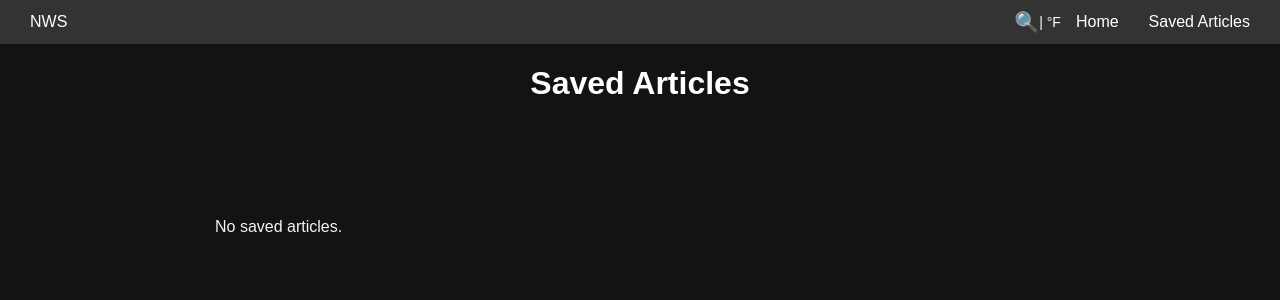
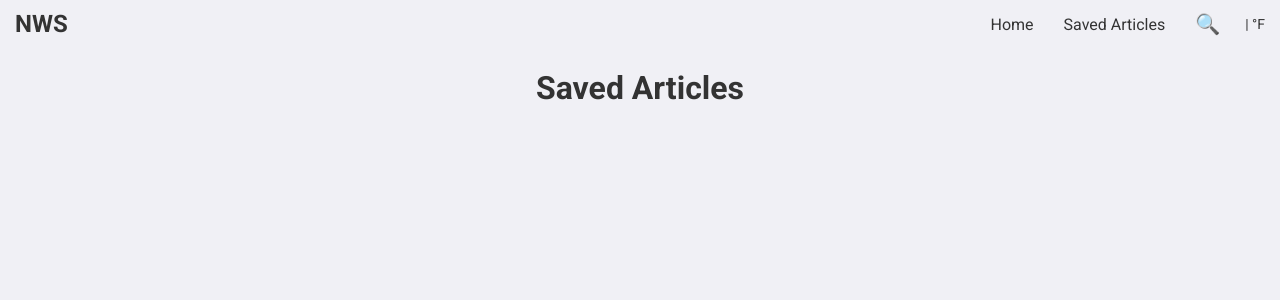
Before and after one commit to memit0/nws, a Flask app: page /saved_articles in a window 1280 px wide. Shown: the top 300 px of the page. Run offline with Flask 3, Linux system fonts and the light colour scheme; data that the repository does not hold is empty.

Commit message:
finished up frontend design and added a remove button for the saved articles in the saved_articles page

```diff
--- a/main.py
+++ b/main.py
@@ -42,11 +42,12 @@
         raise ValueError("No NEWS_API_KEY found. Please set the NEWS_API_KEY environment variable.")
 
     search_query = request.form.get('search_query')
-    news_url = 'https://newsapi.org/v2/everything' if search_query else 'https://newsapi.org/v2/top-headlines'
+    news_url = 'https://newsapi.org/v2/top-headlines' if not search_query else 'https://newsapi.org/v2/everything'
     news_params = {
-        'q': search_query,
-        'sources': ','.join(friendly_sources),  # Filter by friendly sources
-        'apiKey': api_key_news
+        'apiKey': api_key_news,
+        'sources': ','.join(friendly_sources) if not search_query else '',
+        'q': search_query if search_query else '',
+        'language': 'en'
     }
     news_response = requests.get(news_url, params=news_params)
     print(f"News API response status code: {news_response.status_code}")  # Debug statement
@@ -84,7 +85,6 @@
         print(f"Error fetching news articles: {news_response.text}")  # Debug statement
 
     print(f"Articles to display: {articles}")  # Debug statement
-
 
     # Fetch Weather Data
     api_key_weather = os.getenv('WEATHER_API_KEY')
@@ -143,6 +143,21 @@
 
     return render_template('saved_articles.html', articles=saved_articles, weather=weather_info)
 
+@app.route('/remove_article', methods=['POST'])
+def remove_article():
+    article_data = request.get_json()
+    saved_articles = session.get('saved_articles', [])
+
+    # Find the article to remove
+    for article in saved_articles:
+        if article['title'] == article_data['title'] and article['url'] == article_data['url']:
+            saved_articles.remove(article)
+            break
+
+    session['saved_articles'] = saved_articles
+    session.modified = True
+    return '', 204
+
 
 if __name__ == '__main__':
     app.run(debug=True)
--- a/static/scripts.js
+++ b/static/scripts.js
@@ -1,27 +1,86 @@
-document.addEventListener("DOMContentLoaded", () => {
-  const bookmarks = document.querySelectorAll(".bookmark");
+document.addEventListener("DOMContentLoaded", function () {
+  const searchContainer = document.querySelector(".search-container");
+  const searchBar = document.querySelector(".search-bar");
 
-  bookmarks.forEach((bookmark) => {
-    bookmark.addEventListener("click", () => {
-      const title = bookmark.getAttribute("data-title");
-      const summary = bookmark.getAttribute("data-summary");
-      const url = bookmark.getAttribute("data-url");
+  let timeout;
 
-      const article = { title, summary, url };
+  const showSearchBar = () => {
+    clearTimeout(timeout);
+    searchBar.classList.add("hover");
+  };
+
+  const hideSearchBar = () => {
+    timeout = setTimeout(() => {
+      if (!searchBar.matches(":hover") && !searchContainer.matches(":hover")) {
+        searchBar.classList.remove("hover");
+      }
+    }, 300); // Adjust the delay time as needed
+  };
+
+  searchContainer.addEventListener("mouseover", showSearchBar);
+  searchContainer.addEventListener("mouseout", hideSearchBar);
+  searchBar.addEventListener("mouseover", showSearchBar);
+  searchBar.addEventListener("mouseout", hideSearchBar);
+
+  // Add event listener for bookmark buttons
+  const bookmarkButtons = document.querySelectorAll(".bookmark");
+  bookmarkButtons.forEach((button) => {
+    button.addEventListener("click", function () {
+      const articleData = {
+        title: button.getAttribute("data-title"),
+        summary: button.getAttribute("data-summary"),
+        url: button.getAttribute("data-url"),
+      };
 
       fetch("/save_article", {
         method: "POST",
         headers: {
           "Content-Type": "application/json",
         },
-        body: JSON.stringify(article),
-      }).then((response) => {
-        if (response.ok) {
-          alert("Article saved!");
-        } else {
-          alert("Failed to save article.");
-        }
-      });
+        body: JSON.stringify(articleData),
+      })
+        .then((response) => {
+          if (response.status === 204) {
+            alert("Article saved successfully!");
+          } else {
+            alert("Failed to save article.");
+          }
+        })
+        .catch((error) => {
+          console.error("Error saving article:", error);
+          alert("An error occurred while saving the article.");
+        });
+    });
+  });
+
+  // Add event listener for remove-article buttons
+  const removeButtons = document.querySelectorAll(".remove-article");
+  removeButtons.forEach((button) => {
+    button.addEventListener("click", function () {
+      const articleData = {
+        title: button.getAttribute("data-title"),
+        url: button.getAttribute("data-url"),
+      };
+
+      fetch("/remove_article", {
+        method: "POST",
+        headers: {
+          "Content-Type": "application/json",
+        },
+        body: JSON.stringify(articleData),
+      })
+        .then((response) => {
+          if (response.status === 204) {
+            alert("Article removed successfully!");
+            button.parentElement.remove(); // Remove the article from the DOM
+          } else {
+            alert("Failed to remove article.");
+          }
+        })
+        .catch((error) => {
+          console.error("Error removing article:", error);
+          alert("An error occurred while removing the article.");
+        });
     });
   });
 });
--- a/static/style.css
+++ b/static/style.css
@@ -1,20 +1,20 @@
 body {
-  font-family: Arial, sans-serif;
+  font-family: "Roboto", Arial, sans-serif; /* Added Roboto font */
   margin: 0;
   padding: 0;
-  background-color: rgb(19, 19, 19);
-  color: rgba(255, 252, 249, 0.959);
+  background-color: #f0f0f5; /* Off-white bluish color */
+  color: #333333; /* Dark grey color */
 }
 
 h1,
 h2 {
-  color: #fff;
+  color: #333333; /* Dark grey color */
   text-align: center;
 }
 
 nav {
-  background-color: #333;
-  color: white;
+  background-color: #f0f0f5; /* Same as body background color */
+  color: #333333; /* Dark grey color */
   padding: 10px 15px;
   text-align: center;
   position: relative;
@@ -23,75 +23,61 @@
   align-items: center;
 }
 
-nav a {
-  color: white;
+nav .logo {
+  font-size: 24px; /* Adjust as needed */
+  font-weight: bold;
+  color: #333333; /* Dark grey color */
+}
+
+nav .nav-links {
+  display: flex;
+  align-items: center;
+}
+
+nav .nav-links a {
+  color: #333333; /* Dark grey color */
   text-decoration: none;
   margin: 0 15px;
 }
 
-nav a:hover {
+nav .nav-links a:hover {
   text-decoration: underline;
 }
 
-.search-container {
+nav .search-container {
+  display: flex;
+  align-items: center;
   position: relative;
-  margin-left: auto; /* Aligns the search bar to the right */
+  margin-left: 15px; /* Adjust spacing between Search Icon and Search Bar */
 }
 
-.search-icon {
+nav .search-icon {
   cursor: pointer;
   font-size: 20px;
+  margin-right: 10px; /* Adjust spacing between Search Icon and Search Bar */
 }
 
-.search-bar {
+nav .search-bar {
   display: none;
   position: absolute;
-  top: 100%; /* Positions the search bar just below the taskbar */
-  right: 0; /* Aligns the search bar to the right */
-  background-color: #444;
+  top: 35px;
+  left: 50%;
+  transform: translateX(-50%);
+  background-color: #e0e0eb; /* Slightly darker bluish color */
   padding: 10px;
   border-radius: 5px;
   width: 200px;
-  z-index: 1000; /* Ensures the search bar appears above other elements */
-  box-shadow: 0 4px 8px rgba(0, 0, 0, 0.2); /* Adds shadow for better visibility */
+  z-index: 1000; /* Ensure search bar appears above other content */
 }
 
-.search-container:hover .search-bar {
+nav .search-container.hover .search-bar,
+nav .search-bar.hover {
   display: block;
 }
 
-.search-bar input[type="text"] {
-  padding: 10px;
-  width: calc(
-    100% - 22px
-  ); /* Adjust width to fit inside the search bar with padding */
-  border: 1px solid #444;
-  border-radius: 5px;
-  box-sizing: border-box; /* Includes padding and border in element’s total width and height */
-}
-
-.search-bar input[type="submit"] {
-  padding: 10px 20px;
-  background-color: #444;
-  color: white;
-  border: 1px solid #444;
-  border-radius: 5px;
-  cursor: pointer;
-}
-
-.search-bar input[type="submit"]:hover {
-  background-color: #555;
-}
-
-.bookmark {
-  border: none;
-  background: none;
-  cursor: pointer;
-  font-size: 24px;
-}
-
-.weather-info {
-  font-size: 14px; /* Small font size for temperature */
+nav .weather-info {
+  font-size: 14px; /* Adjust font size for temperature */
+  margin-left: 15px; /* Adjust spacing between Search Bar and Temperature */
 }
 
 .container {
@@ -103,8 +89,8 @@
 .article {
   margin-bottom: 40px; /* Increased bottom margin to add more space between articles */
   padding: 25px; /* Increased padding inside the article */
-  background-color: #262626;
-  border: 1px solid #444;
+  background-color: #f0f0f5; /* Same as body background color */
+  border: none; /* Remove the border */
   border-radius: 5px;
   position: relative;
 }
@@ -112,33 +98,35 @@
 .title {
   font-size: 1em; /* Same font size as the summary */
   font-weight: bold;
+  color: #333333; /* Dark grey color */
 }
 
 .summary {
   font-size: 1em; /* Ensure both title and summary have the same font size */
   margin-top: 10px;
+  color: #333333; /* Dark grey color */
 }
 
 .url {
   margin-top: 10px;
   font-size: 0.9em;
-  color: rgba(192, 193, 255, 0.973);
+  color: #6666cc; /* Bluish color for links */
   text-decoration: none;
-  border: 2px solid rgba(192, 193, 255, 0.973);
+  border: 2px solid #6666cc; /* Bluish color for border */
   border-radius: 5px;
   padding: 5px;
   display: inline-block;
 }
 
 .url:hover {
-  background-color: rgba(192, 193, 255, 0.1);
+  background-color: #e0e0eb; /* Slightly darker bluish color for hover */
   text-decoration: none;
 }
 
 .weather {
   margin-bottom: 20px;
   padding: 10px;
-  background-color: #333;
+  background-color: #d9d9e3; /* Lighter bluish color */
   border-radius: 5px;
   text-align: center;
 }
@@ -150,29 +138,63 @@
 
 .search-bar input[type="text"] {
   padding: 10px;
-  width: 100%;
-  border: 1px solid #444;
+  width: calc(
+    100% - 22px
+  ); /* Adjust width to fit inside the search bar with padding */
+  border: 1px solid #cccccc; /* Light grey border */
   border-radius: 5px;
+  box-sizing: border-box; /* Includes padding and border in element’s total width and height */
+  background-color: #ffffff; /* White background for input */
+  color: #333333; /* Dark grey color for text */
 }
 
 .search-bar input[type="submit"] {
   padding: 10px 20px;
-  background-color: #444;
+  background-color: #6666cc; /* Bluish color for button */
   color: white;
-  border: 1px solid #444;
+  border: 1px solid #6666cc; /* Bluish color for border */
   border-radius: 5px;
   cursor: pointer;
 }
 
 .search-bar input[type="submit"]:hover {
-  background-color: #555;
+  background-color: #4d4db3; /* Darker bluish color for hover */
+}
+
+.bookmark {
+  border: none;
+  background: none;
+  cursor: pointer;
+  font-size: 24px;
+  color: #6666cc; /* Bluish color for bookmark */
+  position: absolute;
+  top: 10px;
+  left: 10px;
 }
 
 hr {
-  border: 1px solid #444;
+  border: none; /* Remove the border */
 }
 
 .weather h2,
 .article h2 {
   margin-top: 0;
 }
+
+.logo {
+  font-size: 24px; /* Adjust as needed */
+  font-weight: bold;
+  color: #333333; /* Dark grey color */
+}
+
+.remove-article {
+  border: none;
+  background: none;
+  cursor: pointer;
+  font-size: 24px;
+  font-weight: bold; /* Make the minus sign thicker */
+  color: #cc6666; /* Reddish color for the minus/dash icon */
+  position: absolute;
+  top: 10px;
+  left: 10px;
+}
--- a/templates/register.html
+++ b/templates/register.html
@@ -4,6 +4,10 @@
     <meta charset="UTF-8">
     <meta name="viewport" content="width=device-width, initial-scale=1.0">
     <title>Register</title>
+    <link
+      href="https://fonts.googleapis.com/css2?family=Roboto:wght@400;700&display=swap"
+      rel="stylesheet"
+    />
 </head>
 <body>
     <h1>Register</h1>
--- a/templates/saved_articles.html
+++ b/templates/saved_articles.html
@@ -4,6 +4,10 @@
     <meta charset="UTF-8" />
     <meta name="viewport" content="width=device-width, initial-scale=1.0" />
     <title>Saved Articles</title>
+    <link
+      href="https://fonts.googleapis.com/css2?family=Roboto:wght@400;700&display=swap"
+      rel="stylesheet"
+    />
     <link
       rel="stylesheet"
       type="text/css"
@@ -12,7 +16,10 @@
   </head>
   <body>
     <nav>
-      <a href="/" class="logo">NWS</a>
+      <span class="logo">NWS</span>
+      <div class="nav-links">
+        <a href="/">Home</a>
+        <a href="/saved_articles">Saved Articles</a>
         <div class="search-container">
           <span class="search-icon">&#128269;</span>
           <form method="post" class="search-bar">
@@ -27,23 +34,27 @@
         <span class="weather-info">
           {{ weather.city_name }} | {{ weather.temp }}°F
         </span>
-      <a href="/">Home</a>
-      <a href="/saved_articles">Saved Articles</a>
+      </div>
     </nav>
     <h1>Saved Articles</h1>
     <div class="container">
-      {% if articles %} {% for article in articles %}
+      {% for article in articles %}
       <div class="article">
+        <button
+          class="remove-article"
+          data-title="{{ article.title }}"
+          data-url="{{ article.url }}"
+        >
+          &#8211;
+        </button>
         <h2 class="title">{{ article.title }}</h2>
         <p class="summary">{{ article.summary }}</p>
-        <a class="url" href="{{ article.url }}" target="_blank">
-          Read full article
-        </a>
+        <a class="url" href="{{ article.url }}" target="_blank"
+          >Read full article</a
+        >
       </div>
-      <hr />
-      {% endfor %} {% else %}
-      <p>No saved articles.</p>
-      {% endif %}
+      {% endfor %}
     </div>
+    <script src="{{ url_for('static', filename='scripts.js') }}"></script>
   </body>
 </html>
```
Also changed, not shown: templates/home.html (+9 -3 lines). Lines whose indentation alone changed are shown as unchanged.
